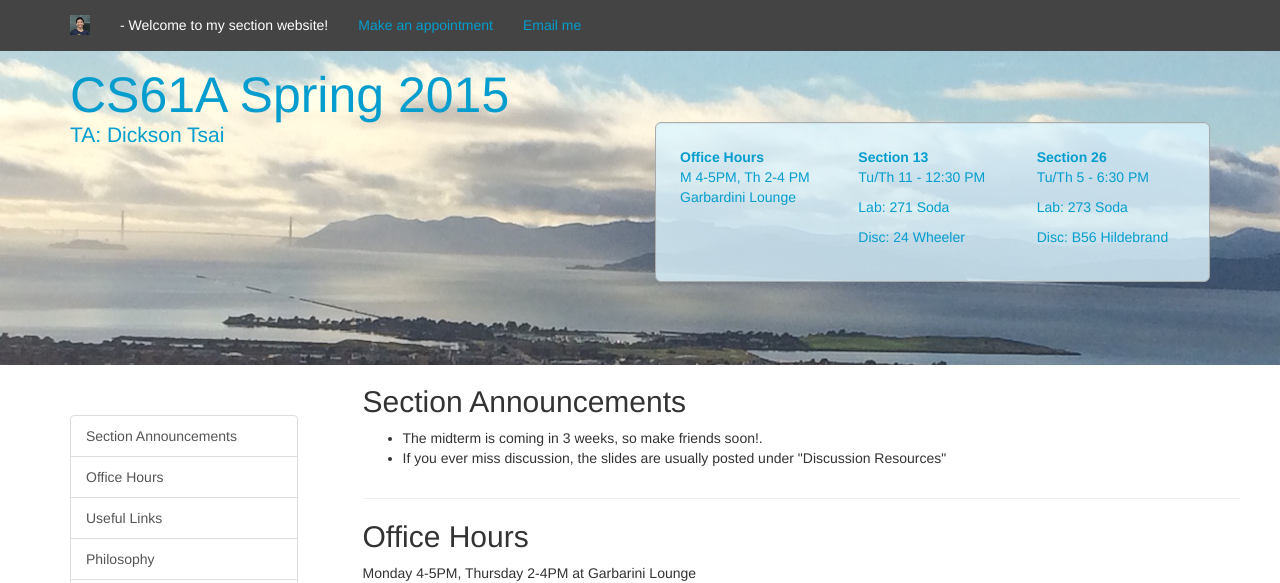
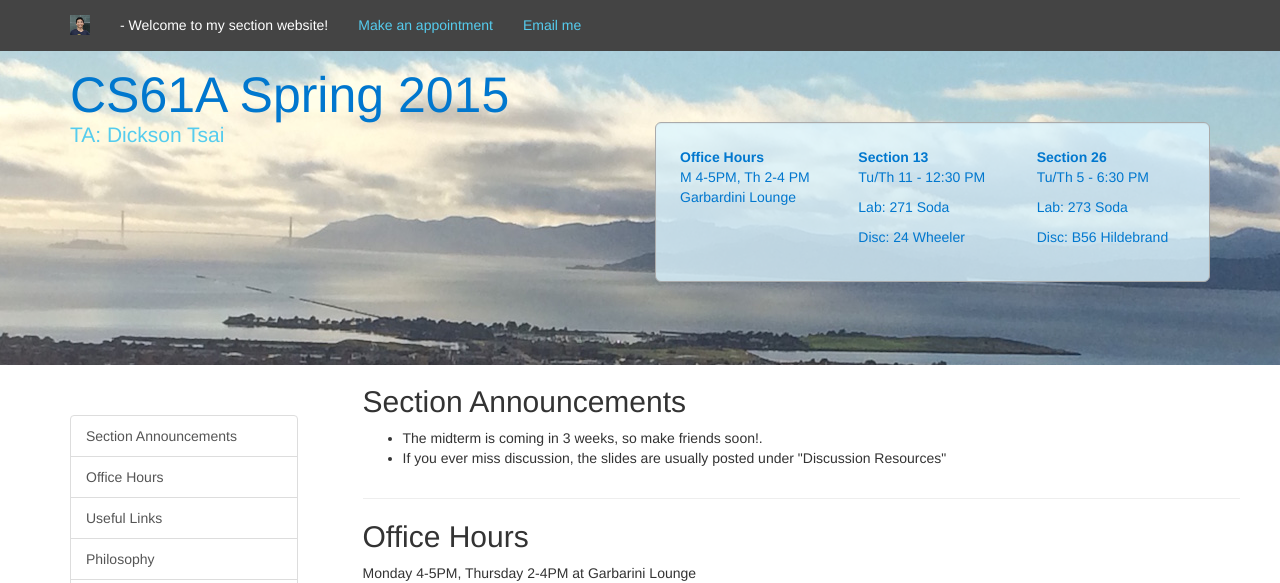
Before and after one commit to dicksontsai/personal_website, a Jekyll site: the page built from cs61a/index.html, in a window 1280 px wide and 1400 px high. Shown: the top 583 px of the window. Built offline with Jekyll 4.4.1, drawn with Linux system fonts in a browser that asks for light colours; nearby versions of some CDN libraries; some of the changed text lies outside the part shown; grey boxes are pictures that could not be loaded.

Commit message:
Minor fixes to new design

```diff
--- a/_layouts/default_no_side.html
+++ b/_layouts/default_no_side.html
@@ -88,6 +88,8 @@
                   <a href="#sec3" class="list-group-item">Philosophy
                   </a>
                   <a href="#sec4" class="list-group-item">Discussion Resources
+                  </a>
+                 <a href="#sec5" class="list-group-item">Webpage Acknowledgements
                   </a>
                 </div>
 
@@ -251,6 +253,10 @@
 
               		<h3>Lab Resources</h3>
 
+              	<hr>
+              	<h2 id="sec5">Webpage Acknowledgements</h2>
+              	Credit for this page's design goes to StackOverflow user SKelly (header and sticky left sidebar), and the creators of Bootstrap CSS.
+
       		</div>
   	</div>
 </div>
--- a/css/default.css
+++ b/css/default.css
@@ -7,7 +7,7 @@
 	/*background-color:#000044;*/
     background-image: url('/assets/berkeley.jpg');
 
-  	color:#049DCE;
+  	color:#0077CE;
 }
 
 #masthead h1 {
@@ -37,7 +37,7 @@
 }
 
 .navbar-bright a, #masthead a, #masthead .lead {
-  	color:#049DCE;
+  	color:#55ccee;
 }
 
 .navbar-bright span {
```
